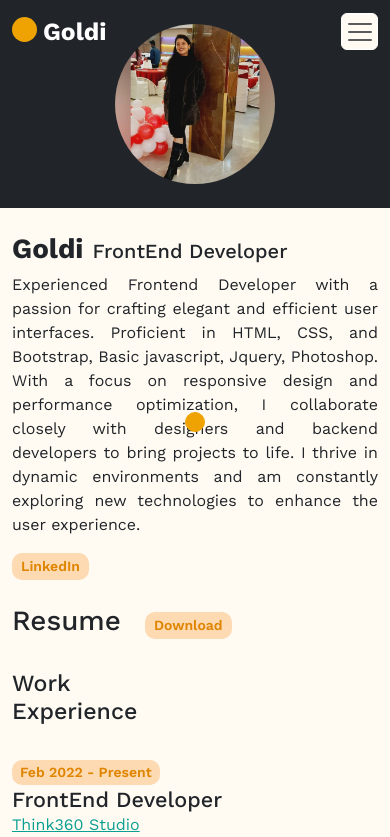
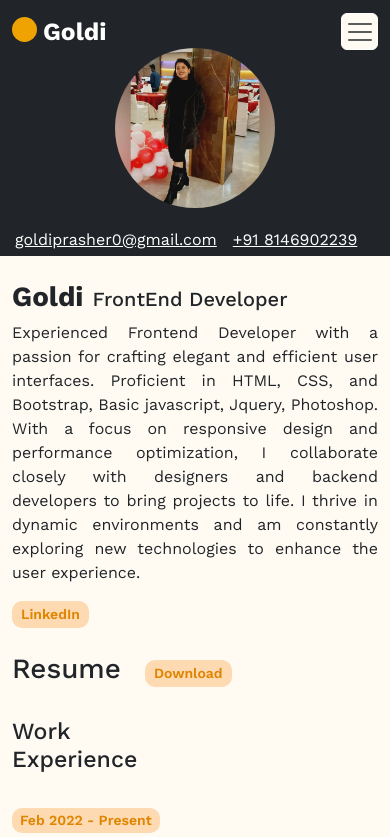
Before and after one commit to goldiparashar/goldiPortfolio, a plain HTML site: page index.html in a window 390 px wide. Shown: the top 837 px of the page. Drawn offline with nearby package versions, Linux system fonts and the light colour scheme.

Commit message:
Update index.html

```diff
--- a/index.html
+++ b/index.html
@@ -24,12 +24,6 @@
                   <div class="collapse navbar-collapse" id="navbarSupportedContent">
                     <ul class="navbar-nav mb-2 mb-lg-0">
                         <li class="nav-item">
-                            <a class="nav-link" href="javascript:;">goldiprasher0@gmail.com</a>
-                        </li>
-                        <li class="nav-item">
-                            <a class="nav-link" href="tel:+91 8146902239"> +91 8146902239</a>
-                        </li>
-                        <li class="nav-item">
                             <a class="nav-link active" aria-current="page" href="#sec-resume">Resume</a>
                          </li>
                         <li class="nav-item">
@@ -47,16 +41,15 @@
             <div class="container-fluid">
                 <div class="row flex-wrap gy-4">
                     <div class="col-md-4 bg-dark position-relative">
-                        <div class="about-left position-relative p-4 p-md-0">
+                        <div class="about-left position-relative p-5 p-md-0">
                             <div class="profile-circle d-flex align-items-center justify-content-center h-100">
                                 <img src="img/profile-img.jpg" width="100%" style="object-fit: cover;">
                             </div>
                         </div>
-                        <div class="top-social-icons position-absolute d-none d-md-block">
+                        <div class="top-social-icons position-absolute">
                             <ul>
-                                <li><a href="https://www.linkedin.com/in/goldi-prashar-552866229/"><i class="bi bi-linkedin"></i></a></li>
-                                <li><a href="https://goldiparashar.github.io/Boldo/"><i class="bi bi-github"></i></a></li>
-                                <li><a href="javascript:;"><i class="bi bi-instagram"></i></a></li>
+                                <li><a href="javascript:;" class="pe-3">goldiprasher0@gmail.com</a></li>
+                                <li><a href="tel:+91 8146902239">+91 8146902239</a></li>
                             </ul>
                         </div>
                     </div>
@@ -390,7 +383,7 @@
                 </div>
              </div>
         </footer>
-        <div class="cursorball"></div>
+        <div class="cursorball d-md-block d-none"></div>
     </div>
     <script src="https://cdnjs.cloudflare.com/ajax/libs/gsap/3.10.4/gsap.min.js"></script>
     <script src="https://cdnjs.cloudflare.com/ajax/libs/gsap/1.20.3/TweenMax.min.js"></script>
```
